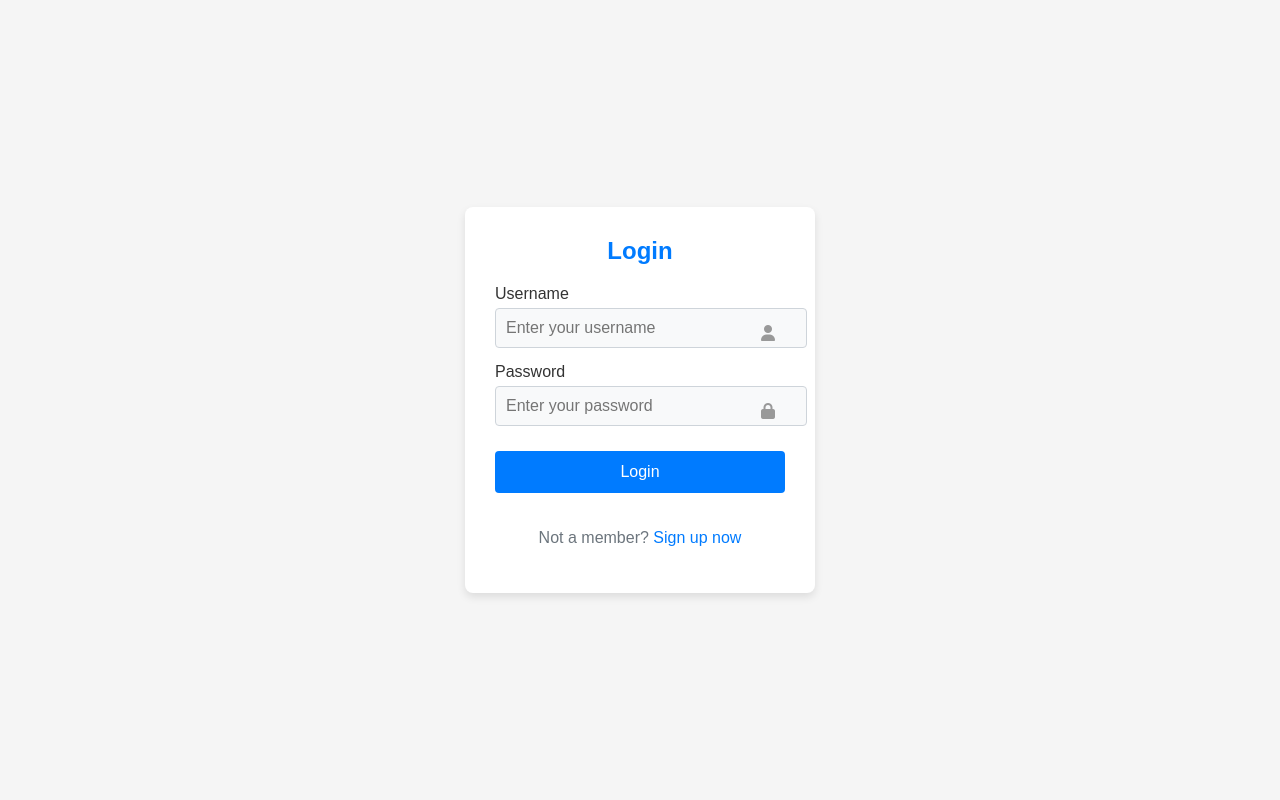
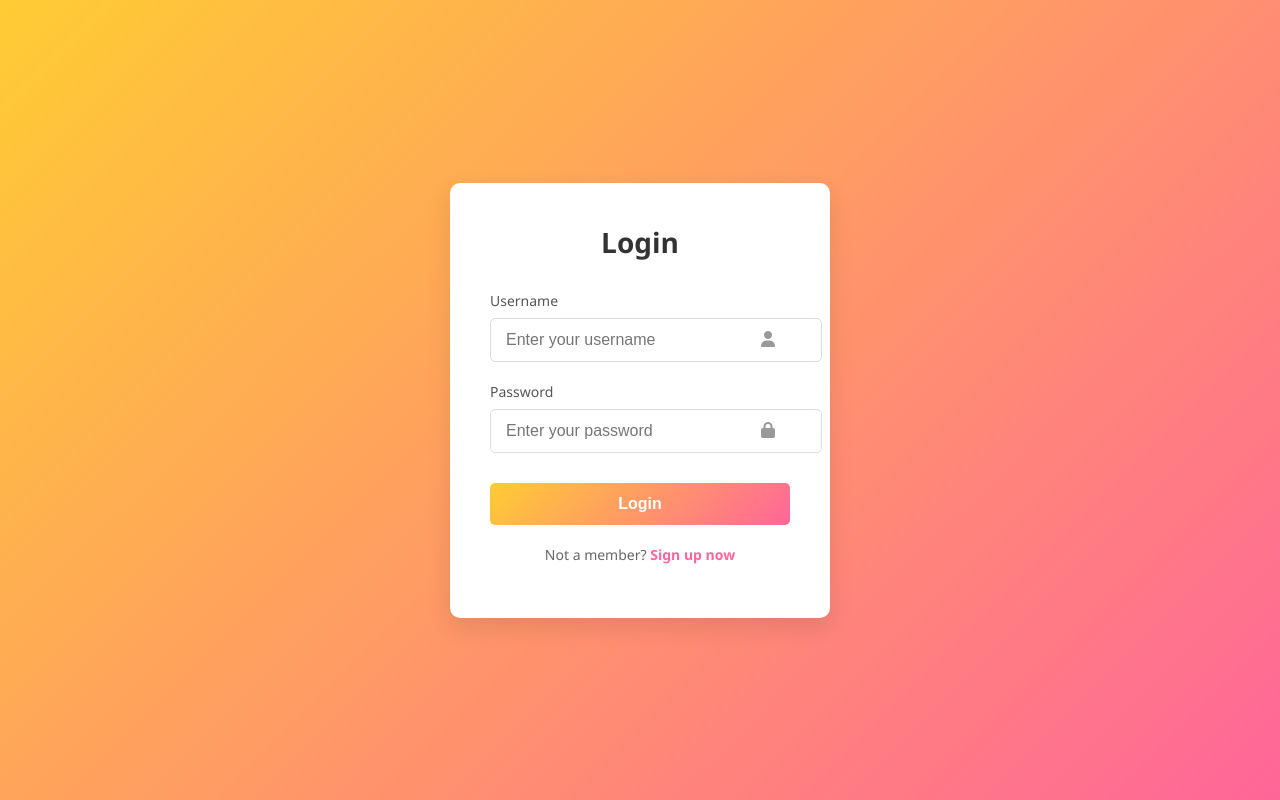
Before and after one commit to Kwabs-AA/Lost-and-Found-Management-System, a Django app: page /login/ in a window 1280 px wide. Run offline with Django 5.2, Linux system fonts and the light colour scheme.

Commit message:
login change

```diff
--- a/Inventory/templates/registration/login.html
+++ b/Inventory/templates/registration/login.html
@@ -3,23 +3,13 @@
 <head>
     <meta charset="UTF-8">
     <meta name="viewport" content="width=device-width, initial-scale=1.0">
-    <title>Login Page</title>
+    <title>Modern Login Page</title>
     {% load static %}
     <link rel="stylesheet" href="https://cdnjs.cloudflare.com/ajax/libs/font-awesome/6.4.0/css/all.min.css">
     <style>
-        :root {
-            --primary-color: #007bff;
-            --secondary-color: #6c757d;
-            --input-border-color: #ced4da;
-            --input-focus-border-color: #80bdff;
-            --input-bg-color: #f8f9fa;
-            --button-bg-color: #007bff;
-            --button-hover-bg-color: #0056b3;
-        }
-
         body {
-            font-family: 'Arial', sans-serif;
-            background-color: #f5f5f5;
+            font-family: 'Segoe UI', Tahoma, Geneva, Verdana, sans-serif;
+            background: linear-gradient(135deg, #ffcc33, #ff6699);
             margin: 0;
             padding: 0;
             display: flex;
@@ -30,93 +20,91 @@
 
         .container {
             background-color: white;
-            border-radius: 8px;
-            box-shadow: 0 4px 8px rgba(0, 0, 0, 0.1);
-            overflow: hidden;
-            width: 350px;
+            border-radius: 10px;
+            box-shadow: 0 10px 25px rgba(0, 0, 0, 0.1);
+            width: 380px;
             max-width: 100%;
-            padding: 30px;
+            padding: 40px;
             box-sizing: border-box;
         }
 
         .header {
             text-align: center;
-            margin-bottom: 20px;
+            margin-bottom: 30px;
         }
 
         .header h2 {
-            color: var(--primary-color);
+            color: #333;
             margin: 0;
-            font-size: 24px;
+            font-size: 28px;
             font-weight: 600;
         }
 
-        .form {
-            display: flex;
-            flex-direction: column;
-        }
-
         .form-control {
-            margin-bottom: 15px;
+            margin-bottom: 20px;
             position: relative;
         }
 
         .form-control label {
             display: block;
-            margin-bottom: 5px;
+            margin-bottom: 8px;
             font-weight: 500;
-            color: #333;
+            color: #555;
+            font-size: 14px;
         }
 
         .form-control input {
             width: 100%;
-            padding: 10px;
+            padding: 12px 15px;
             font-size: 16px;
             color: #333;
-            border: 1px solid var(--input-border-color);
-            border-radius: 4px;
-            background-color: var(--input-bg-color);
+            border: 1px solid #ddd;
+            border-radius: 5px;
             transition: border-color 0.3s ease;
         }
 
         .form-control input:focus {
-            border-color: var(--input-focus-border-color);
             outline: none;
+            border-color: #ff6699;
         }
 
         .form-control i {
             position: absolute;
             top: 40px;
-            right: 10px;
+            right: 15px;
             color: #999;
         }
 
-        .form button {
-            background-color: var(--button-bg-color);
+        button {
+            background: linear-gradient(135deg, #ffcc33, #ff6699);
             border: none;
             color: white;
             font-size: 16px;
             padding: 12px;
             margin-top: 10px;
-            border-radius: 4px;
+            border-radius: 5px;
             cursor: pointer;
-            transition: background-color 0.3s ease;
+            transition: all 0.3s ease;
+            width: 100%;
+            font-weight: 600;
         }
 
-        .form button:hover {
-            background-color: var(--button-hover-bg-color);
+        button:hover {
+            opacity: 0.9;
+            transform: translateY(-2px);
         }
 
         .signup-link {
             text-align: center;
             margin-top: 20px;
-            color: var(--secondary-color);
+            color: #666;
+            font-size: 14px;
         }
 
         .signup-link a {
-            color: var(--primary-color);
+            color: #ff6699;
             text-decoration: none;
-            font-weight: 500;
+            font-weight: 600;
         }
 
         .signup-link a:hover {
@@ -124,12 +112,27 @@
         }
 
         .alert {
-            margin-bottom: 15px;
+            padding: 12px;
+            margin-bottom: 20px;
+            border-radius: 5px;
+            font-size: 14px;
+            font-weight: 500;
+        }
+
+        .alert-error {
+            background-color: #ffe6e6;
+            color: #ff3333;
+            border: 1px solid #ff9999;
+        }
+
+        .alert-success {
+            background-color: #e6ffe6;
+            color: #33cc33;
+            border: 1px solid #99ff99;
         }
     </style>
 </head>
 <body>
-
     <div class="container">
         <div class="header">
             <h2>Login</h2>
@@ -138,9 +141,8 @@
             {% csrf_token %}
             {% if messages %}
             {% for message in messages %}
-                <div class="alert alert-{{ message.tags }} alert-dismissible fade show" role="alert">
+                <div class="alert alert-{{ message.tags }}">
                     {{ message }}
-                    <button type="button" class="btn-close" data-bs-dismiss="alert" aria-label="Close"></button>
                 </div>
             {% endfor %}
             {% endif %}
@@ -160,6 +162,5 @@
             </div>
         </form>
     </div>
-
 </body>
 </html>
```
